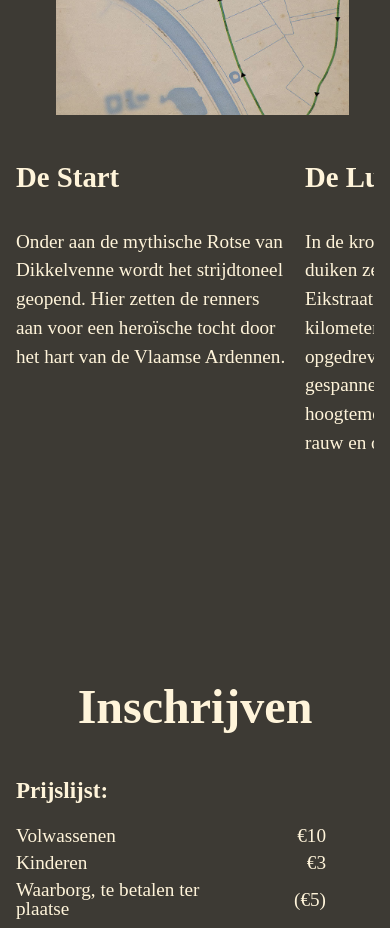
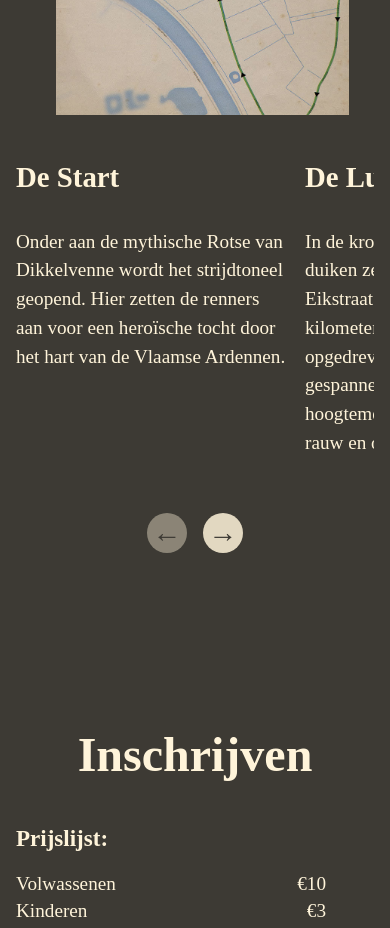
Before and after one commit to TijsM/el-toro-next, a Next.js app: page / in a window 390 px wide. Shown: the part 2740-3668 px from the top of the page. Built offline with nearby package versions, Linux system fonts and the light colour scheme; no server answers.

Commit message:
feat: add card controlls

```diff
--- a/src/components/Parcours.tsx
+++ b/src/components/Parcours.tsx
@@ -1,5 +1,5 @@
 "use client";
-import { useRef, useState } from "react";
+import { useRef, useState, useEffect } from "react";
 import Image from "next/image";
 import styled from "styled-components";
 import { H2 } from "../styled-components/Types";
@@ -30,6 +30,7 @@ const sections = [
 
 export const Parcours = () => {
   const [mostVisibleIndex, setMostVisibleIndex] = useState(0);
+  const cardsContainerRef = useRef<HTMLDivElement>(null);
 
   // Store visibility ratios
   const visibilityMap = useRef<number[]>(new Array(sections.length).fill(0));
@@ -43,13 +44,39 @@ export const Parcours = () => {
     }
   };
 
+  // Scroll to card on mobile when control is pressed
+  const scrollToCard = (index: number) => {
+    if (cardsContainerRef.current) {
+      const card = cardsContainerRef.current.children[index] as HTMLElement;
+      if (card) {
+        card.scrollIntoView({
+          behavior: "smooth",
+          inline: "center",
+          block: "nearest",
+        });
+      }
+    }
+  };
+
+  // Snap to mostVisibleIndex on resize (mobile)
+  useEffect(() => {
+    const handleResize = () => {
+      if (window.matchMedia(breakpoints.small.replace("@media ", "")).matches) {
+        scrollToCard(mostVisibleIndex);
+      }
+    };
+    window.addEventListener("resize", handleResize);
+    return () => window.removeEventListener("resize", handleResize);
+  }, [mostVisibleIndex]);
+
   const { xPercent, yPercent, scale } = sections[mostVisibleIndex].zoom;
 
   return (
     <StSection>
       <H2 className="textYellow">Parcours</H2>
       <StLayout>
-        <StCards>
+        <StCardsWrapper>
+          <StCards ref={cardsContainerRef}>
             {sections.map((section, i) => (
               <ComponentObserver
                 key={section.text}
@@ -64,7 +91,27 @@ export const Parcours = () => {
               </ComponentObserver>
             ))}
           </StCards>
-
+          <MobileControls>
+            <ControlButton
+              onClick={() => scrollToCard(Math.max(0, mostVisibleIndex - 1))}
+              disabled={mostVisibleIndex === 0}
+              aria-label="Vorige sectie"
+            >
+              &#8592;
+            </ControlButton>
+            <ControlButton
+              onClick={() =>
+                scrollToCard(
+                  Math.min(sections.length - 1, mostVisibleIndex + 1)
+                )
+              }
+              disabled={mostVisibleIndex === sections.length - 1}
+              aria-label="Volgende sectie"
+            >
+              &#8594;
+            </ControlButton>
+          </MobileControls>
+        </StCardsWrapper>
         <StImageContainer>
           <ZoomWrapper x={xPercent} y={yPercent} s={scale}>
             <StyledImage
@@ -98,8 +145,46 @@ const StLayout = styled.div`
   }
 `;
 
+const StCardsWrapper = styled.div`
+  width: 100%;
+  display: flex;
+  flex-direction: column;
+  @media ${breakpoints.small} {
+    width: 100%;
+  }
+`;
+
+const MobileControls = styled.div`
+  display: none;
+  @media ${breakpoints.small} {
+    display: flex;
+    justify-content: center;
+    gap: 16px;
+    margin-bottom: 8px;
+  }
+`;
+
+const ControlButton = styled.button`
+  display: flex;
+  align-items: center;
+  justify-content: center;
+  background: ${({ theme }) => theme.colors.yellow};
+  color: ${({ theme }) => theme.colors.dark};
+  border: none;
+  border-radius: 50%;
+  width: 40px;
+  height: 40px;
+  font-size: 1.5em;
+  cursor: pointer;
+  opacity: 0.85;
+  transition: background 0.2s;
+  &:disabled {
+    opacity: 0.4;
+    cursor: not-allowed;
+  }
+`;
+
 const StCards = styled.div`
-  width: 50%;
   display: flex;
   flex-direction: column;
   gap: 20px;
@@ -111,6 +196,8 @@ const StCards = styled.div`
     overflow-x: auto;
     gap: 16px;
     padding-bottom: 16px;
+    scroll-snap-type: x mandatory;
+    -webkit-overflow-scrolling: touch;
   }
 `;
 
@@ -127,13 +214,14 @@ const StCard = styled.div`
     min-width: 70vw;
     max-width: 80vw;
     flex: 0 0 auto;
+    scroll-snap-align: center;
   }
 `;
 
 const StImageContainer = styled.div`
   position: sticky;
   top: 20px;
-  width: 50%;
+  width: 100%;
   margin-left: 40px;
   height: calc(100vh - 40px);
   overflow: hidden;
```
Lines whose indentation alone changed are shown as unchanged.
